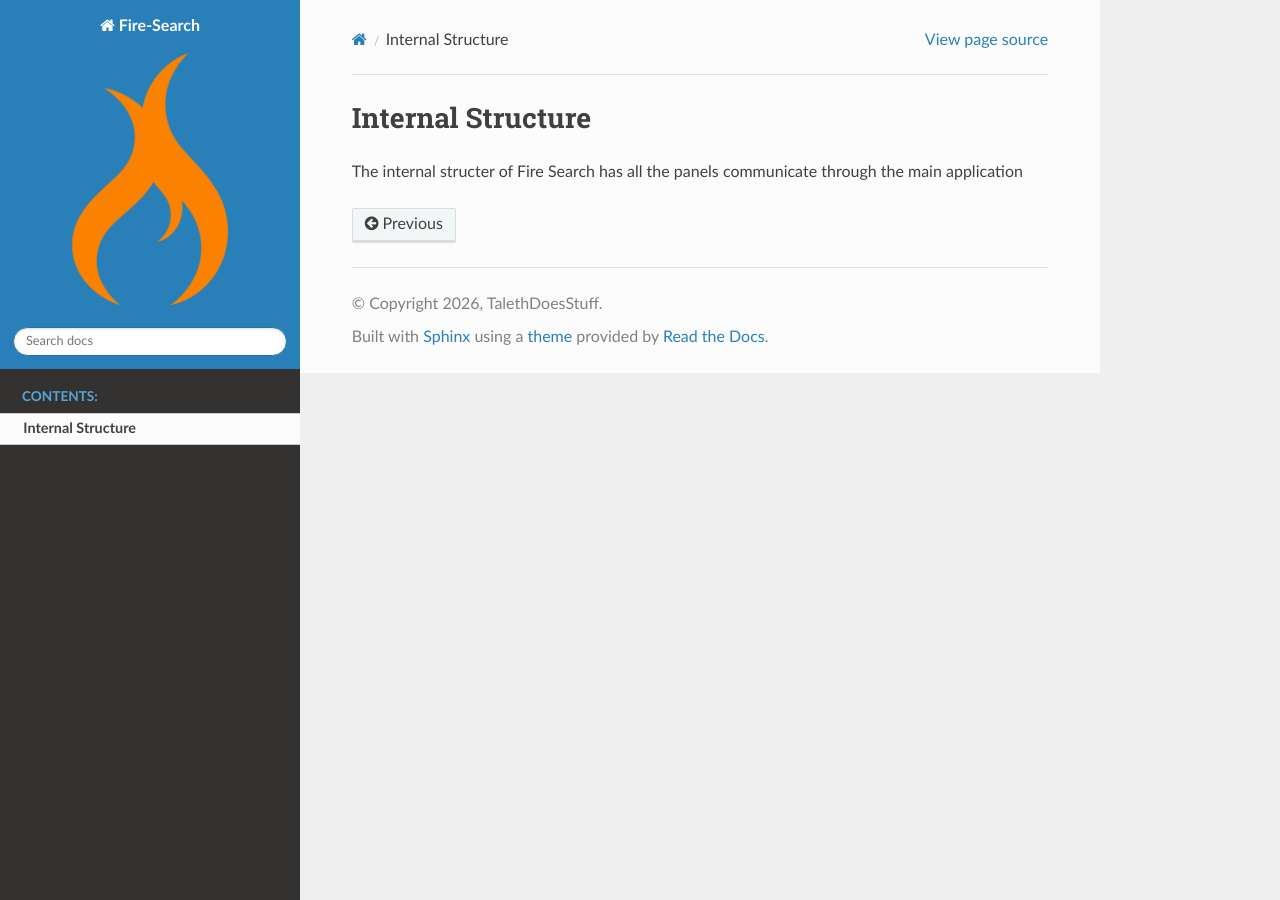
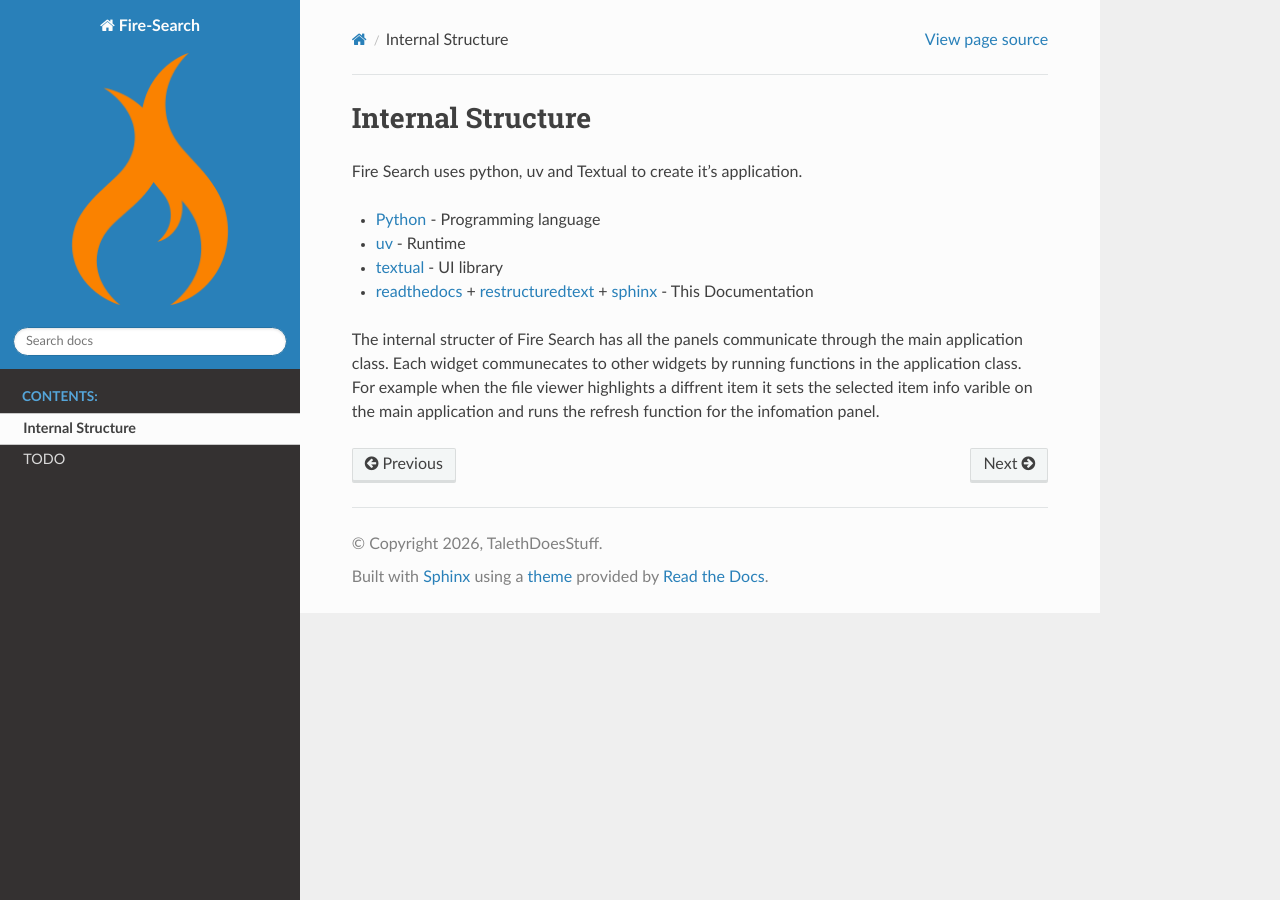
Before and after one commit to TalethDoesStuff/Fire-Search, a Sphinx documentation site: the page built from docs/internals/internals.rst, in a window 1280 px wide. Built offline with Sphinx 7.4.7 and the Read the Docs theme 3.1.0, drawn with Linux system fonts in a browser that asks for light colours.

Commit message:
Updated documentation and added unused Bindings
- Updated index.rst for improved clarity and structure.
- Expanded internals.rst to provide detailed insights into application architecture.
- Added new bindings in main.py for 'Go Home' and 'Go Root'.
- Created todo.rst to outline future improvements and documentation needs.

```diff
--- a/docs/internals/internals.rst
+++ b/docs/internals/internals.rst
@@ -1,4 +1,16 @@
 Internal Structure
 ==================
 
-The internal structer of Fire Search has all the panels communicate through the main application
+Fire Search uses python, uv and Textual to create it's application.
+
+
+- `Python <https://www.python.org>`_ - Programming language
+- `uv <https://docs.astral.sh/uv/>`_ - Runtime
+- `textual <https://textual.textualize.io/>`_ - UI library
+- `readthedocs <https://about.readthedocs.com/>`_ + `restructuredtext <https://en.wikipedia.org/wiki/ReStructuredText>`_ + `sphinx <https://www.sphinx-doc.org/en/master/>`_ - This Documentation
+
+
+The internal structer of Fire Search has all the panels communicate through the main application class.
+Each widget communecates to other widgets by running functions in the application class. For example when the
+file viewer highlights a diffrent item it sets the selected item info varible on the main application and runs the refresh function for
+the infomation panel.
--- /dev/null
+++ b/docs/todo.rst
@@ -0,0 +1,5 @@
+TODO
+==================
+
+* Replace all direct variable assignments followed by refresh calls with setter functions.
+* Document all functions in the `Widgets` module.
```
Also changed, not shown: docs/index.rst (+13 -3 lines), 1 other file.
